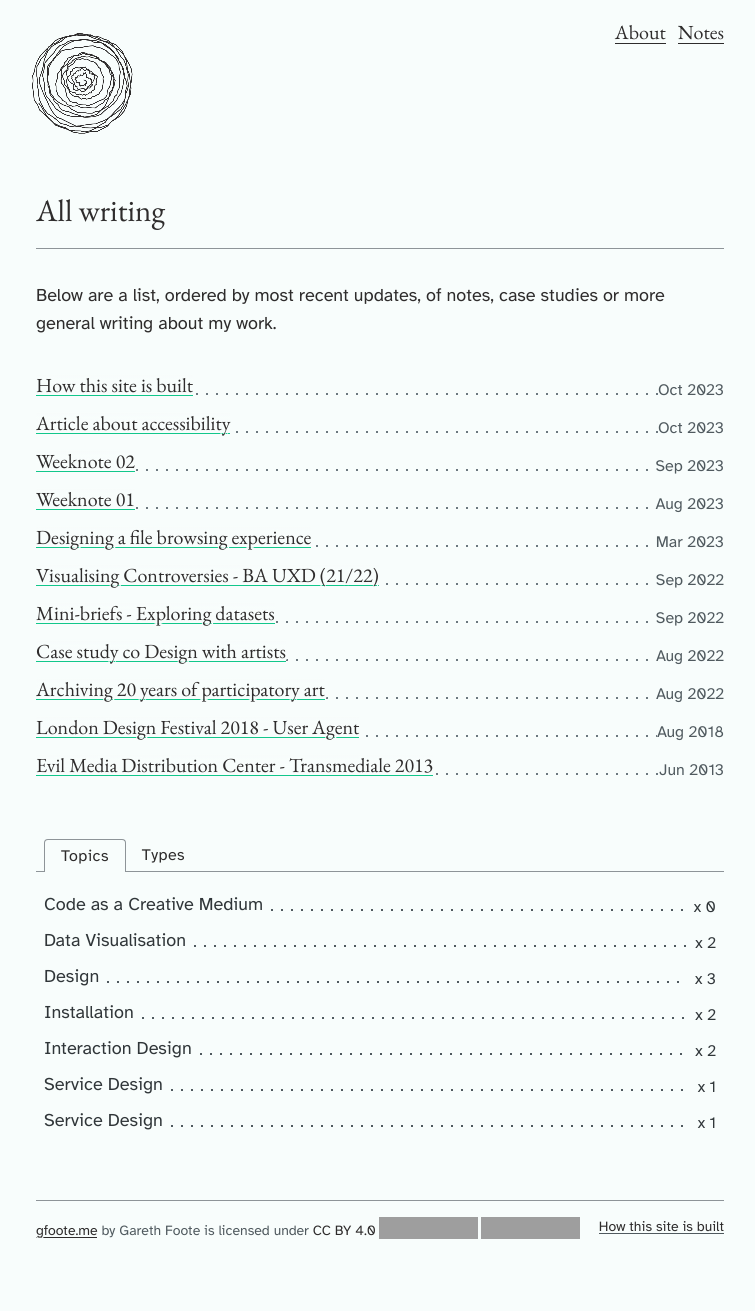
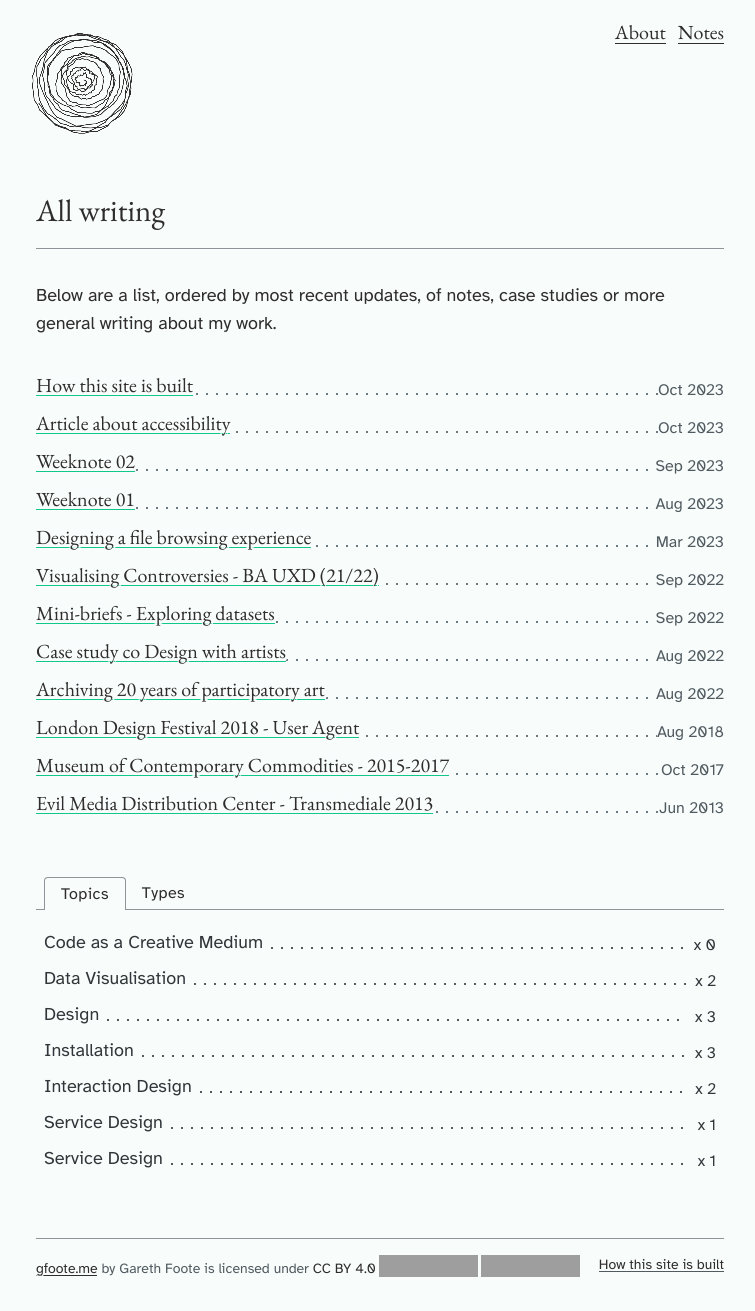
Before and after one commit to garethfoote/gfoote, a Jekyll site: the page built from collections/Writing.md, in a window 1280 px wide. Shown: the whole page, without its empty margins (28-783 px from the left). Built offline with Jekyll 4.4.1, drawn with Linux system fonts in a browser that asks for light colours; a file with an impossible date is left out; before the commit the page ends 1273 px from its top, so only the background shows below that; some of the changed lines change nothing that is shown; grey boxes are pictures that could not be loaded.

Commit message:
PUSH NOTE : Museum of Contemporary Commodities.md

```diff
--- a/collections/_writing/Museum of Contemporary Commodities.md
+++ b/collections/_writing/Museum of Contemporary Commodities.md
@@ -7,7 +7,7 @@ types:
   - Projects
 topics:
   - Installation
-date: 2015-2017
+date: 2017-10-01
 ---
 
 ![[Museum of Contemporary Commodities-20231126162949020.webp@#Museum of Contemporary Commodities-20231126162949020.webp]]
```
